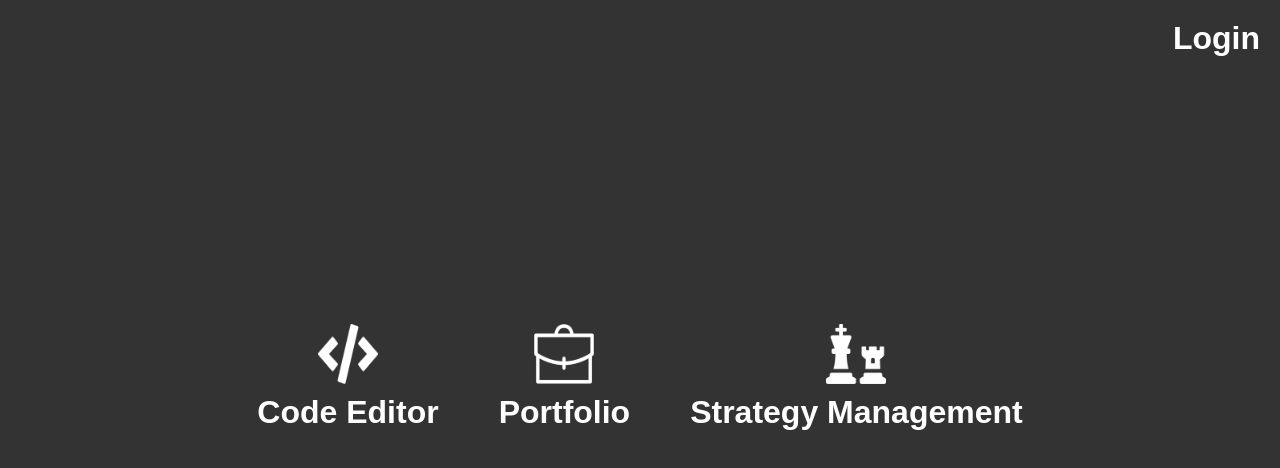
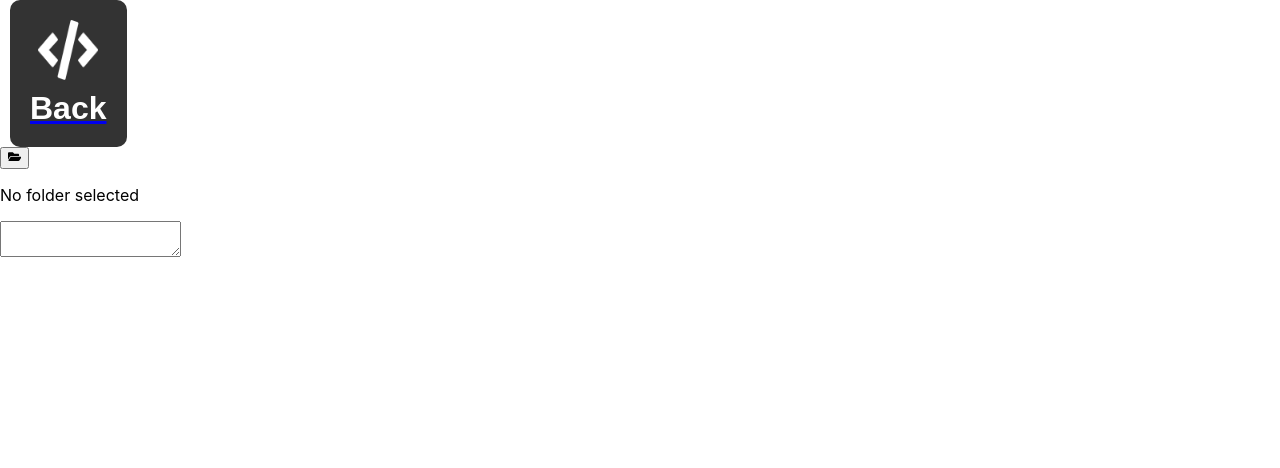
Before and after one commit to TaoLFC/seniorproj, a React (Create React App) app: page /CodeEditorPage in a window 1280 px wide. Shown: the top 468 px of the page. Built offline with nearby package versions, Linux system fonts and the light colour scheme.

Commit message:
cannot switch page automatically

```diff
--- a/package.json
+++ b/package.json
@@ -8,6 +8,8 @@
     "@testing-library/user-event": "^13.5.0",
     "react": "^18.2.0",
     "react-dom": "^18.2.0",
+    "react-icons": "^4.8.0",
+    "react-router-dom": "^5.2.0",
     "react-scripts": "5.0.1",
     "web-vitals": "^2.1.4"
   },
--- a/src/App.js
+++ b/src/App.js
@@ -1,31 +1,27 @@
 import React from 'react';
 import './App.css';
+import { BrowserRouter as Router, Switch, Route } from "react-router-dom";
+import HomePage from "./pages/Home";
+import CodeEditorPage from "./pages/CodeEditorPage";
 
 function App() {
   return (
-    <div className="App">
-      <header className="App-header">
-        <button className="login-btn">
-          <span className="login-name">Login</span>
-        </button>
-      </header>
-      <div className="content">
-        <div className="button-container">
-          <button className="btn">
-            <img src="Code.png" alt="Code Editor Logo" />
-            <span className="btn-name">Code Editor</span>
-          </button>
-          <button className="btn">
-            <img src="Portfolio.png" alt="Portfolio Logo" />
-            <span className="btn-name">Portfolio</span>
-          </button>
-          <button className="btn">
-            <img src="Chess.png" alt="Strategy Management Logo" />
-            <span className="btn-name">Strategy Management</span>
-          </button>
-        </div>
-      </div>
-    </div>
+    <Router>
+      <Switch>
+        <Route exact path="/">
+          <HomePage />
+        </Route>
+        <Route path="/CodeEditorPage">
+          <CodeEditorPage />
+        </Route>
+        {/* <Route path="/portfolio">
+          <PortfolioPage />
+        </Route>
+        <Route path="/strategy-management">
+          <StrategyManagementPage />
+        </Route> */}
+      </Switch>
+    </Router>
   );
 }
 
--- /dev/null
+++ b/src/pages/CodeEditorPage.js
@@ -0,0 +1,51 @@
+import React, { useState } from "react";
+import { FaFolderOpen } from "react-icons/fa";
+import { Link } from "react-router-dom";
+
+function CodeEditorPage() {
+  const [code, setCode] = useState("");
+  const [folder, setFolder] = useState(null);
+
+  function handleCodeChange(event) {
+    setCode(event.target.value);
+  }
+
+  function handleFolderOpen() {
+    // code to open the folder explorer
+  }
+
+  return (
+    <div className="code-editor-page">
+        <Link to="/" >
+                <button className="btn">
+                    <img src="Code.png" alt="Code Editor Logo" />
+                    <span className="btn-name">Back</span>
+                </button>
+            </Link>
+      <div className="folder-explorer">
+        <button className="folder-open-button" onClick={handleFolderOpen}>
+          <FaFolderOpen />
+        </button>
+        {folder ? (
+          <ul className="folder-list">
+            {/* code to display the folder contents */}
+          </ul>
+        ) : (
+          <p className="no-folder-selected">No folder selected</p>
+        )}
+      </div>
+      <div className="text-editor">
+        <textarea
+          value={code}
+          onChange={handleCodeChange}
+          className="code-input"
+        />
+        <div className="code-output">
+          {/* code to display the output of the code */}
+        </div>
+      </div>
+    </div>
+  );
+}
+
+export default CodeEditorPage;
--- /dev/null
+++ b/src/pages/Home.js
@@ -0,0 +1,36 @@
+import React from 'react';
+import '/Users/taopuchong/Desktop/seniorproj/src';
+import { Link } from "react-router-dom";
+
+
+function Home() {
+  return (
+    <div className="App">
+      <header className="App-header">
+        <button className="login-btn">
+          <span className="login-name">Login</span>
+        </button>
+      </header>
+      <div className="content">
+        <div className="button-container">
+            <Link to="/CodeEditorPage" >
+                <button className="btn">
+                    <img src="Code.png" alt="Code Editor Logo" />
+                    <span className="btn-name">Code Editor</span>
+                </button>
+            </Link>
+          <button className="btn">
+            <img src="Portfolio.png" alt="Portfolio Logo" />
+            <span className="btn-name">Portfolio</span>
+          </button>
+          <button className="btn">
+            <img src="Chess.png" alt="Strategy Management Logo" />
+            <span className="btn-name">Strategy Management</span>
+          </button>
+        </div>
+      </div>
+    </div>
+  );
+}
+
+export default Home;
```
Also changed, not shown: 1 other file (tests, documents, lock files or other folders).
